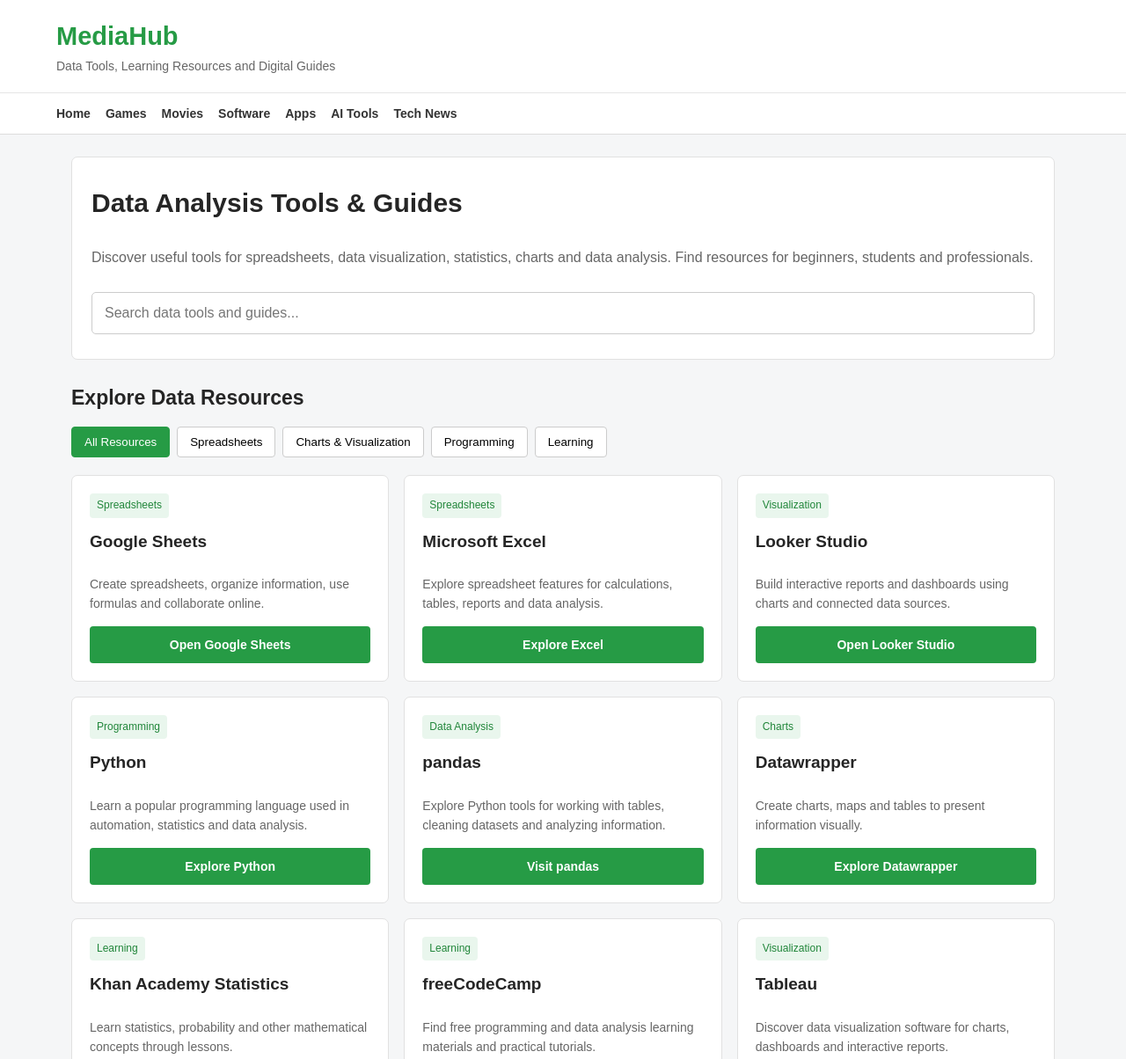
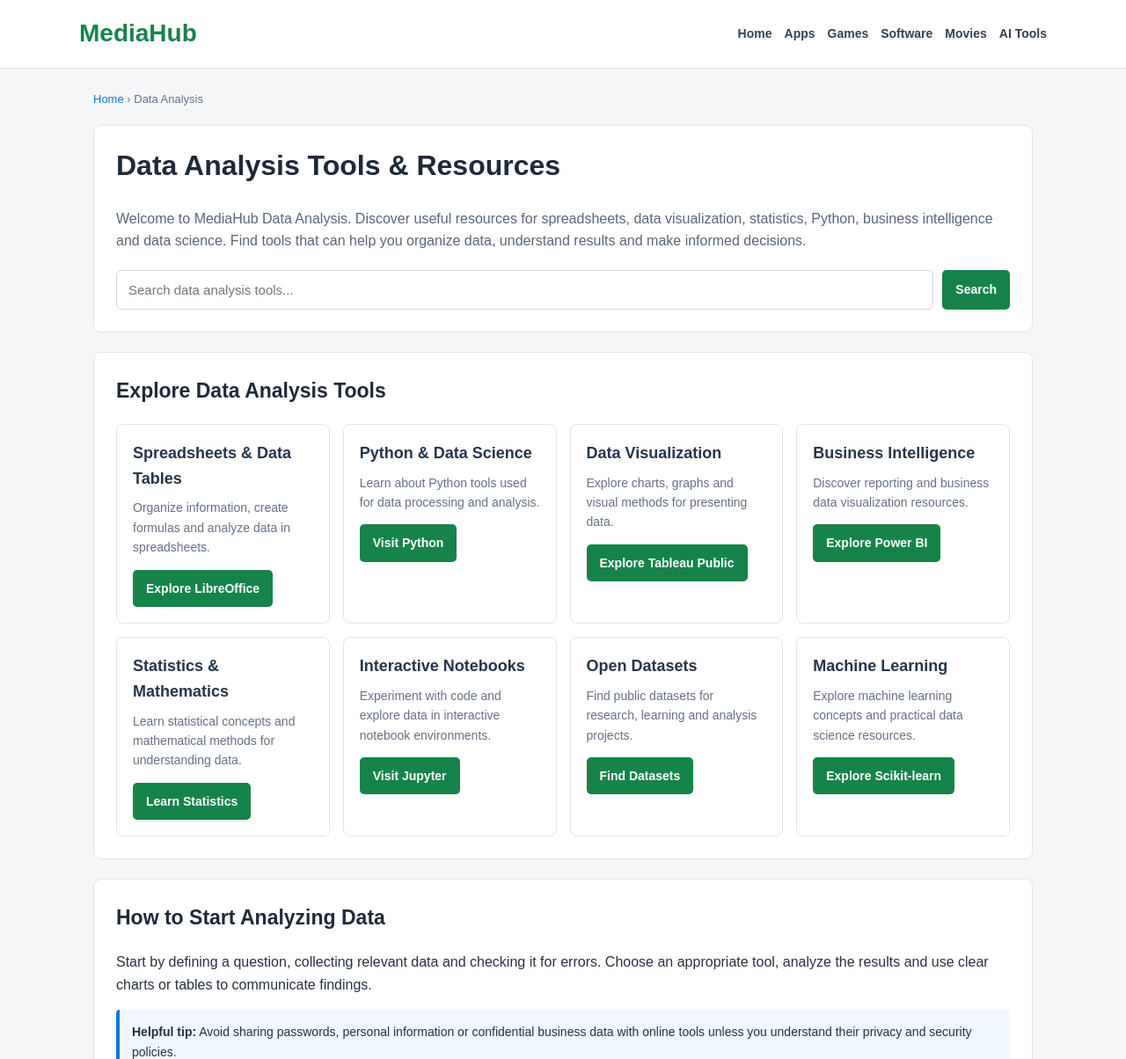
Before and after one commit to Amir-ghaffar07/Amir-ghaffar07, a plain HTML site: page data-analysis.html in a window 1280 px wide. Shown: the top 1204 px of the page at 88% size. Drawn offline with Linux system fonts and the light colour scheme.

Commit message:
Update data-analysis.html

```diff
--- a/data-analysis.html
+++ b/data-analysis.html
@@ -2,211 +2,426 @@
 <html lang="en">
 <head>
 <meta charset="UTF-8">
-<meta name="viewport" content="width=device-width, initial-scale=1.0">
+<meta name="viewport" content="width=device-width, initial-scale=1">
 
-<title>Data Analysis Tools & Guides | MediaHub</title>
-<meta name="description" content="Explore data analysis tools, spreadsheets, charts, statistics, data visualization and learning resources on MediaHub.">
+<title>Data Analysis Tools & Resources | MediaHub</title>
+
+<meta name="description" content="Explore data analysis tools, spreadsheets, data visualization, statistics, Python, business intelligence and data science resources on MediaHub.">
+
 <meta name="robots" content="index, follow">
+<meta name="author" content="MediaHub">
+<meta name="theme-color" content="#ffffff">
+
 <link rel="canonical" href="https://amir-ghaffar07.github.io/Amir-ghaffar07/data-analysis.html">
 
+<meta property="og:title" content="Data Analysis Tools & Resources | MediaHub">
+<meta property="og:description" content="Discover data analysis, visualization, spreadsheets, statistics and data science tools.">
+<meta property="og:type" content="website">
+<meta property="og:url" content="https://amir-ghaffar07.github.io/Amir-ghaffar07/data-analysis.html">
+
+<script type="application/ld+json">
+{
+  "@context": "https://schema.org",
+  "@type": "WebPage",
+  "name": "Data Analysis Tools and Resources | MediaHub",
+  "url": "https://amir-ghaffar07.github.io/Amir-ghaffar07/data-analysis.html",
+  "description": "Explore data analysis, spreadsheets, visualization, statistics and data science resources.",
+  "isPartOf": {
+    "@type": "WebSite",
+    "name": "MediaHub",
+    "url": "https://amir-ghaffar07.github.io/Amir-ghaffar07/"
+  }
+}
+</script>
+
 <style>
-*{box-sizing:border-box}
-body{margin:0;font-family:Arial,sans-serif;background:#f5f6f7;color:#252525;line-height:1.6}
-header{background:#fff;padding:18px 5%;border-bottom:1px solid #e5e5e5}
-.logo{font-size:29px;font-weight:bold;color:#269b45;text-decoration:none}
-.tagline{margin:0;color:#666;font-size:14px}
-nav{background:#fff;padding:12px 5%;border-bottom:1px solid #ddd;display:flex;flex-wrap:wrap;gap:17px}
-nav a{color:#333;text-decoration:none;font-size:14px;font-weight:bold}
-nav a:hover{color:#269b45}
-.container{max-width:1150px;margin:auto;padding:25px 16px}
-.hero,.card,.info{background:#fff;border:1px solid #e1e1e1;border-radius:7px}
-.hero{padding:28px 22px;margin-bottom:25px}
-.hero h1{margin-top:0;font-size:30px}
-.hero p,.card p,.info p{color:#666}
-.search{width:100%;padding:14px;border:1px solid #ccc;border-radius:5px;font-size:16px;margin-top:10px}
-h2{font-size:23px;margin-bottom:15px}
-.filters{display:flex;flex-wrap:wrap;gap:8px;margin-bottom:20px}
-.filters button{background:#fff;border:1px solid #ccc;padding:9px 14px;border-radius:4px;cursor:pointer}
-.filters button.active,.filters button:hover{background:#269b45;color:#fff;border-color:#269b45}
-.grid{display:grid;grid-template-columns:repeat(3,1fr);gap:17px}
-.card{padding:20px;display:flex;flex-direction:column}
-.card h3{margin:0 0 8px;font-size:19px}
-.card p{font-size:14px;flex-grow:1}
-.badge{display:inline-block;background:#e9f6ed;color:#21863a;padding:4px 8px;border-radius:4px;font-size:12px;margin-bottom:12px;align-self:flex-start}
-.btn{display:inline-block;background:#269b45;color:#fff;padding:10px 14px;text-decoration:none;border-radius:4px;text-align:center;font-weight:bold;font-size:14px}
-.btn:hover{background:#1d7d37}
-.info{padding:22px;margin-top:25px}
-footer{background:#fff;border-top:1px solid #ddd;text-align:center;padding:25px 15px;margin-top:25px;font-size:14px}
-footer a{color:#269b45;text-decoration:none;margin:5px}
-@media(max-width:800px){.grid{grid-template-columns:repeat(2,1fr)}}
-@media(max-width:520px){.grid{grid-template-columns:1fr}.hero h1{font-size:25px}nav{gap:12px}}
+* {
+  box-sizing: border-box;
+}
+
+body {
+  margin: 0;
+  background: #f4f6f8;
+  color: #273142;
+  font-family: Arial, Helvetica, sans-serif;
+  line-height: 1.6;
+}
+
+a {
+  color: #0879d9;
+  text-decoration: none;
+}
+
+a:hover {
+  text-decoration: underline;
+}
+
+header {
+  background: #ffffff;
+  border-bottom: 1px solid #dfe4ea;
+  padding: 16px;
+}
+
+.header-inner {
+  max-width: 1100px;
+  margin: auto;
+  display: flex;
+  justify-content: space-between;
+  align-items: center;
+  flex-wrap: wrap;
+  gap: 14px;
+}
+
+.logo {
+  color: #16834a;
+  font-size: 28px;
+  font-weight: bold;
+}
+
+nav {
+  display: flex;
+  flex-wrap: wrap;
+  gap: 14px;
+}
+
+nav a {
+  color: #344054;
+  font-size: 14px;
+  font-weight: bold;
+}
+
+.container {
+  max-width: 1100px;
+  padding: 0 16px;
+  margin: 25px auto;
+}
+
+.breadcrumb {
+  color: #667085;
+  font-size: 13px;
+  margin-bottom: 18px;
+}
+
+.hero,
+.section {
+  background: #ffffff;
+  border: 1px solid #e0e5eb;
+  border-radius: 9px;
+  padding: 25px;
+  margin-bottom: 22px;
+}
+
+h1 {
+  color: #202938;
+  font-size: 32px;
+  line-height: 1.3;
+  margin-top: 0;
+}
+
+h2 {
+  color: #202938;
+  font-size: 23px;
+  margin-top: 0;
+}
+
+.hero p {
+  color: #596579;
+}
+
+.search {
+  display: flex;
+  gap: 10px;
+  flex-wrap: wrap;
+  margin-top: 20px;
+}
+
+.search input {
+  flex: 1;
+  min-width: 180px;
+  padding: 13px;
+  border: 1px solid #cfd6df;
+  border-radius: 6px;
+  font-size: 15px;
+}
+
+.search button,
+.button {
+  display: inline-block;
+  border: none;
+  border-radius: 5px;
+  background: #16834a;
+  color: #ffffff;
+  padding: 10px 15px;
+  font-size: 14px;
+  font-weight: bold;
+  cursor: pointer;
+}
+
+.search button:hover,
+.button:hover {
+  background: #116a3b;
+  text-decoration: none;
+}
+
+.grid {
+  display: grid;
+  grid-template-columns: repeat(auto-fit, minmax(220px, 1fr));
+  gap: 15px;
+}
+
+.card {
+  background: #ffffff;
+  border: 1px solid #e0e5eb;
+  border-radius: 8px;
+  padding: 18px;
+}
+
+.card h3 {
+  color: #263548;
+  font-size: 18px;
+  margin: 0 0 8px;
+}
+
+.card p {
+  color: #667085;
+  font-size: 14px;
+  margin: 0 0 14px;
+}
+
+.notice {
+  background: #f0f7ff;
+  border-left: 4px solid #0879d9;
+  padding: 14px;
+  font-size: 14px;
+  border-radius: 4px;
+}
+
+footer {
+  background: #ffffff;
+  border-top: 1px solid #dfe4ea;
+  text-align: center;
+  padding: 25px 16px;
+  color: #667085;
+  font-size: 14px;
+}
+
+.footer-links {
+  display: flex;
+  justify-content: center;
+  flex-wrap: wrap;
+  gap: 15px;
+  margin-bottom: 12px;
+}
+
+@media (max-width: 600px) {
+  h1 {
+    font-size: 27px;
+  }
+
+  .hero,
+  .section {
+    padding: 20px 16px;
+  }
+
+  .logo {
+    font-size: 25px;
+  }
+}
 </style>
 </head>
 
 <body>
 
 <header>
-<a class="logo" href="index.html">MediaHub</a>
-<p class="tagline">Data Tools, Learning Resources and Digital Guides</p>
+  <div class="header-inner">
+    <a class="logo" href="index.html">MediaHub</a>
+
+    <nav aria-label="Main navigation">
+      <a href="index.html">Home</a>
+      <a href="apps.html">Apps</a>
+      <a href="games.html">Games</a>
+      <a href="software.html">Software</a>
+      <a href="movies.html">Movies</a>
+      <a href="ai-tools.html">AI Tools</a>
+    </nav>
+  </div>
 </header>
-
-<nav>
-<a href="index.html">Home</a>
-<a href="games.html">Games</a>
-<a href="movies.html">Movies</a>
-<a href="software.html">Software</a>
-<a href="apps.html">Apps</a>
-<a href="ai-tools.html">AI Tools</a>
-<a href="tech-news.html">Tech News</a>
-</nav>
 
 <main class="container">
 
-<section class="hero">
-<h1>Data Analysis Tools & Guides</h1>
-<p>Discover useful tools for spreadsheets, data visualization, statistics, charts and data analysis. Find resources for beginners, students and professionals.</p>
+  <div class="breadcrumb">
+    <a href="index.html">Home</a> &rsaquo; Data Analysis
+  </div>
 
-<input class="search" type="search" id="search" placeholder="Search data tools and guides..." aria-label="Search data tools">
-</section>
+  <section class="hero">
+    <h1>Data Analysis Tools &amp; Resources</h1>
 
-<h2>Explore Data Resources</h2>
+    <p>
+      Welcome to MediaHub Data Analysis. Discover useful resources
+      for spreadsheets, data visualization, statistics, Python,
+      business intelligence and data science. Find tools that can
+      help you organize data, understand results and make informed decisions.
+    </p>
 
-<div class="filters">
-<button class="active" data-filter="all">All Resources</button>
-<button data-filter="spreadsheet">Spreadsheets</button>
-<button data-filter="visualization">Charts & Visualization</button>
-<button data-filter="programming">Programming</button>
-<button data-filter="learning">Learning</button>
-</div>
+    <div class="search">
+      <input
+        type="search"
+        id="dataSearch"
+        placeholder="Search data analysis tools..."
+        aria-label="Search data analysis tools"
+      >
+      <button type="button" onclick="searchData()">Search</button>
+    </div>
+  </section>
 
-<section class="grid">
+  <section class="section">
+    <h2>Explore Data Analysis Tools</h2>
 
-<article class="card" data-category="spreadsheet">
-<span class="badge">Spreadsheets</span>
-<h3>Google Sheets</h3>
-<p>Create spreadsheets, organize information, use formulas and collaborate online.</p>
-<a class="btn" href="https://sheets.google.com/" target="_blank" rel="noopener noreferrer">Open Google Sheets</a>
-</article>
+    <div class="grid" id="dataGrid">
 
-<article class="card" data-category="spreadsheet">
-<span class="badge">Spreadsheets</span>
-<h3>Microsoft Excel</h3>
-<p>Explore spreadsheet features for calculations, tables, reports and data analysis.</p>
-<a class="btn" href="https://www.microsoft.com/microsoft-365/excel" target="_blank" rel="noopener noreferrer">Explore Excel</a>
-</article>
+      <article class="card" data-search="spreadsheets excel tables calculations">
+        <h3>Spreadsheets &amp; Data Tables</h3>
+        <p>Organize information, create formulas and analyze data in spreadsheets.</p>
+        <a class="button" href="https://www.libreoffice.org/" target="_blank" rel="noopener noreferrer">Explore LibreOffice</a>
+      </article>
 
-<article class="card" data-category="visualization">
-<span class="badge">Visualization</span>
-<h3>Looker Studio</h3>
-<p>Build interactive reports and dashboards using charts and connected data sources.</p>
-<a class="btn" href="https://lookerstudio.google.com/" target="_blank" rel="noopener noreferrer">Open Looker Studio</a>
-</article>
+      <article class="card" data-search="python programming data science automation">
+        <h3>Python &amp; Data Science</h3>
+        <p>Learn about Python tools used for data processing and analysis.</p>
+        <a class="button" href="https://www.python.org/" target="_blank" rel="noopener noreferrer">Visit Python</a>
+      </article>
 
-<article class="card" data-category="programming">
-<span class="badge">Programming</span>
-<h3>Python</h3>
-<p>Learn a popular programming language used in automation, statistics and data analysis.</p>
-<a class="btn" href="https://www.python.org/" target="_blank" rel="noopener noreferrer">Explore Python</a>
-</article>
+      <article class="card" data-search="visualization charts graphs dashboards">
+        <h3>Data Visualization</h3>
+        <p>Explore charts, graphs and visual methods for presenting data.</p>
+        <a class="button" href="https://public.tableau.com/" target="_blank" rel="noopener noreferrer">Explore Tableau Public</a>
+      </article>
 
-<article class="card" data-category="programming">
-<span class="badge">Data Analysis</span>
-<h3>pandas</h3>
-<p>Explore Python tools for working with tables, cleaning datasets and analyzing information.</p>
-<a class="btn" href="https://pandas.pydata.org/" target="_blank" rel="noopener noreferrer">Visit pandas</a>
-</article>
+      <article class="card" data-search="business intelligence reports dashboards">
+        <h3>Business Intelligence</h3>
+        <p>Discover reporting and business data visualization resources.</p>
+        <a class="button" href="https://powerbi.microsoft.com/" target="_blank" rel="noopener noreferrer">Explore Power BI</a>
+      </article>
 
-<article class="card" data-category="visualization">
-<span class="badge">Charts</span>
-<h3>Datawrapper</h3>
-<p>Create charts, maps and tables to present information visually.</p>
-<a class="btn" href="https://www.datawrapper.de/" target="_blank" rel="noopener noreferrer">Explore Datawrapper</a>
-</article>
+      <article class="card" data-search="statistics probability mathematics">
+        <h3>Statistics &amp; Mathematics</h3>
+        <p>Learn statistical concepts and mathematical methods for understanding data.</p>
+        <a class="button" href="https://www.khanacademy.org/math/statistics-probability" target="_blank" rel="noopener noreferrer">Learn Statistics</a>
+      </article>
 
-<article class="card" data-category="learning">
-<span class="badge">Learning</span>
-<h3>Khan Academy Statistics</h3>
-<p>Learn statistics, probability and other mathematical concepts through lessons.</p>
-<a class="btn" href="https://www.khanacademy.org/math/statistics-probability" target="_blank" rel="noopener noreferrer">Start Learning</a>
-</article>
+      <article class="card" data-search="notebooks coding experiments python">
+        <h3>Interactive Notebooks</h3>
+        <p>Experiment with code and explore data in interactive notebook environments.</p>
+        <a class="button" href="https://jupyter.org/" target="_blank" rel="noopener noreferrer">Visit Jupyter</a>
+      </article>
 
-<article class="card" data-category="learning">
-<span class="badge">Learning</span>
-<h3>freeCodeCamp</h3>
-<p>Find free programming and data analysis learning materials and practical tutorials.</p>
-<a class="btn" href="https://www.freecodecamp.org/" target="_blank" rel="noopener noreferrer">Explore Tutorials</a>
-</article>
+      <article class="card" data-search="open data datasets research">
+        <h3>Open Datasets</h3>
+        <p>Find public datasets for research, learning and analysis projects.</p>
+        <a class="button" href="https://datasetsearch.research.google.com/" target="_blank" rel="noopener noreferrer">Find Datasets</a>
+      </article>
 
-<article class="card" data-category="visualization">
-<span class="badge">Visualization</span>
-<h3>Tableau</h3>
-<p>Discover data visualization software for charts, dashboards and interactive reports.</p>
-<a class="btn" href="https://www.tableau.com/" target="_blank" rel="noopener noreferrer">Explore Tableau</a>
-</article>
+      <article class="card" data-search="machine learning artificial intelligence">
+        <h3>Machine Learning</h3>
+        <p>Explore machine learning concepts and practical data science resources.</p>
+        <a class="button" href="https://scikit-learn.org/" target="_blank" rel="noopener noreferrer">Explore Scikit-learn</a>
+      </article>
 
-</section>
+    </div>
 
-<section class="info">
-<h2>Why Use Data Analysis Tools?</h2>
-<p>Data analysis tools help people organize information, identify patterns, create charts and communicate results. Beginners can start with spreadsheets before learning programming or advanced visualization.</p>
+    <p id="noResults" hidden>No matching tools found. Try another search.</p>
+  </section>
 
-<p>Some resources offer free features, while others require an account or paid subscription. Check each official website for current terms and pricing.</p>
-</section>
+  <section class="section">
+    <h2>How to Start Analyzing Data</h2>
+
+    <p>
+      Start by defining a question, collecting relevant data and
+      checking it for errors. Choose an appropriate tool, analyze
+      the results and use clear charts or tables to communicate findings.
+    </p>
+
+    <div class="notice">
+      <strong>Helpful tip:</strong>
+      Avoid sharing passwords, personal information or confidential
+      business data with online tools unless you understand their
+      privacy and security policies.
+    </div>
+  </section>
+
+  <section class="section">
+    <h2>Explore More on MediaHub</h2>
+
+    <div class="grid">
+
+      <article class="card">
+        <h3>Software</h3>
+        <p>Discover computer software and productivity applications.</p>
+        <a href="software.html">Visit Software &rarr;</a>
+      </article>
+
+      <article class="card">
+        <h3>AI Tools</h3>
+        <p>Explore artificial intelligence tools and resources.</p>
+        <a href="ai-tools.html">Visit AI Tools &rarr;</a>
+      </article>
+
+      <article class="card">
+        <h3>Technology News</h3>
+        <p>Explore technology topics and updates.</p>
+        <a href="tech-news.html">Visit Tech News &rarr;</a>
+      </article>
+
+      <article class="card">
+        <h3>Mobile Apps</h3>
+        <p>Find useful apps and digital resources.</p>
+        <a href="apps.html">Visit Apps &rarr;</a>
+      </article>
+
+    </div>
+  </section>
 
 </main>
 
 <footer>
-<p><strong>MediaHub</strong> — Your digital discovery hub.</p>
+  <div class="footer-links">
+    <a href="index.html">Home</a>
+    <a href="about.html">About Us</a>
+    <a href="contact.html">Contact</a>
+    <a href="privacy.html">Privacy Policy</a>
+    <a href="terms.html">Terms</a>
+    <a href="disclaimer.html">Disclaimer</a>
+  </div>
 
-<p>
-<a href="index.html">Home</a> |
-<a href="about.html">About</a> |
-<a href="contact.html">Contact</a> |
-<a href="privacy.html">Privacy Policy</a>
-</p>
-
-<p>Contact: <a href="mailto:M.amir7300@gmail.com">M.amir7300@gmail.com</a></p>
-
-<p>
-<a href="https://wa.me/923014963043" target="_blank" rel="noopener noreferrer">WhatsApp</a>
-</p>
-
-<p>© 2026 MediaHub. All rights reserved.</p>
+  <p>&copy; <span id="year"></span> MediaHub. All rights reserved.</p>
 </footer>
 
 <script>
-const searchInput=document.getElementById("search");
-const cards=document.querySelectorAll(".card");
-const buttons=document.querySelectorAll(".filters button");
-let selectedCategory="all";
+document.getElementById("year").textContent = new Date().getFullYear();
 
-function filterResources(){
-    const query=searchInput.value.toLowerCase().trim();
+function searchData() {
+  const query = document.getElementById("dataSearch").value.trim().toLowerCase();
+  const cards = document.querySelectorAll("#dataGrid .card");
+  let visibleCount = 0;
 
-    cards.forEach(function(card){
-        const text=card.innerText.toLowerCase();
-        const matchesSearch=text.includes(query);
-        const matchesCategory=
-            selectedCategory==="all" ||
-            card.dataset.category===selectedCategory;
+  cards.forEach(function(card) {
+    const text = (card.innerText + " " + (card.dataset.search || "")).toLowerCase();
+    const match = text.includes(query);
 
-        card.style.display=
-            matchesSearch && matchesCategory ? "flex" : "none";
-    });
+    card.style.display = match ? "" : "none";
+
+    if (match) {
+      visibleCount++;
+    }
+  });
+
+  document.getElementById("noResults").hidden = visibleCount !== 0;
 }
 
-searchInput.addEventListener("input",filterResources);
-
-buttons.forEach(function(button){
-    button.addEventListener("click",function(){
-        buttons.forEach(function(item){
-            item.classList.remove("active");
-        });
-
-        button.classList.add("active");
-        selectedCategory=button.dataset.filter;
-        filterResources();
-    });
+document.getElementById("dataSearch").addEventListener("keydown", function(event) {
+  if (event.key === "Enter") {
+    searchData();
+  }
 });
 </script>
 
```
